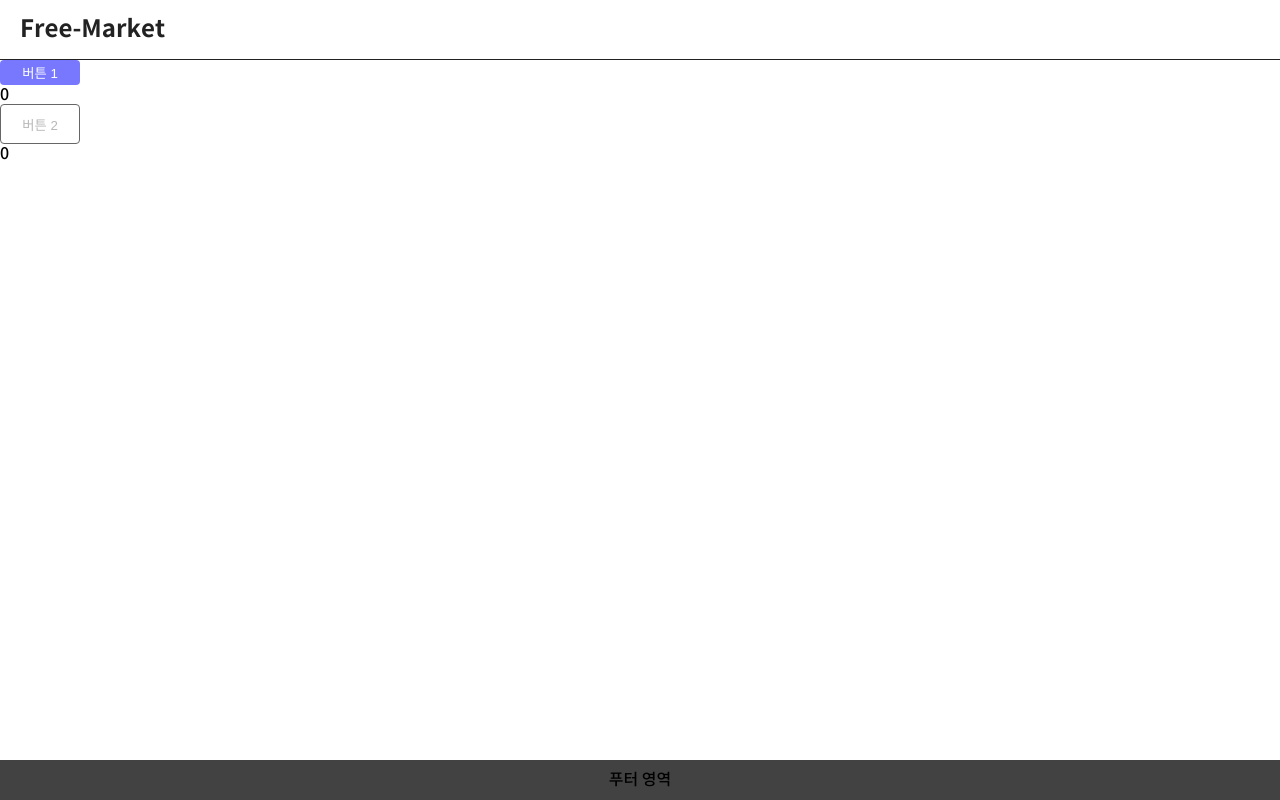
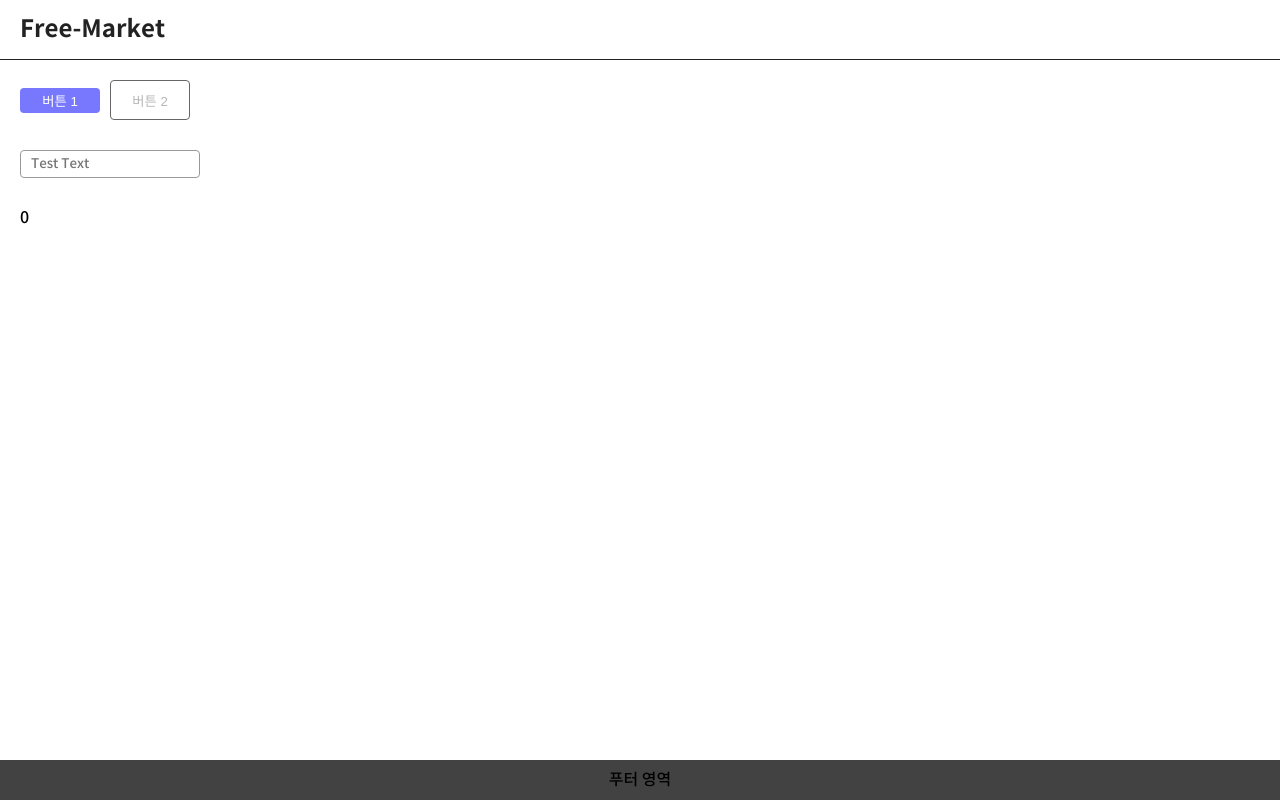
Before and after one commit to seohyun8592/free_market, a Next.js app: page / in a window 1280 px wide. Built offline with nearby package versions, Linux system fonts and the light colour scheme.

Commit message:
인풋 컴포넌트 작업중....

```diff
--- a/public/assets/styles/components/common/button/_button.scss
+++ b/public/assets/styles/components/common/button/_button.scss
@@ -12,4 +12,7 @@
     height: rem(40);
     border: rem(1) solid #666666;
   }
+  & + .btn {
+    margin-left: rem(10);
+  }
 }
--- /dev/null
+++ b/public/assets/styles/components/common/form/_form.scss
@@ -0,0 +1,18 @@
+.form {
+  &__wrap {
+    width: rem(180);
+  }
+}
+
+input {
+  height: rem(28);
+  border: rem(1) solid #999999;
+  border-radius: rem(4);
+  padding: 0 rem(10);
+
+  &[type="text"] {
+    &::placeholder {
+      color: #999999;
+    }
+  }
+}
--- a/public/assets/styles/components/layout/_main.module.scss
+++ b/public/assets/styles/components/layout/_main.module.scss
@@ -4,6 +4,9 @@ main {
   section {
     height: 100%;
     overflow: auto;
+    &.contents__wrap {
+      padding: rem(20);
+    }
   }
   .banner {
     &__container {
--- a/public/assets/styles/style.scss
+++ b/public/assets/styles/style.scss
@@ -5,13 +5,18 @@
 @import "base/reset";
 @import "base/font";
 
-// component
-// @import 'component/tab';
-
+// component > common
 @import "components/common/common";
 @import "components/common/button/button";
+@import "components/common/form/form";
+
 // layout
 @import "components/layout/header.module";
-// @import 'components/nav.module';
 @import "components/layout/footer.module";
 @import "components/layout/main.module";
+
+
+// 임시 스타일 (나중에 삭제 예정)
+.guide__wrap {
+    margin-bottom: rem(30);
+}
--- a/src/app/page.tsx
+++ b/src/app/page.tsx
@@ -2,7 +2,7 @@ import type { Metadata } from "next";
 import BaseInput from "@/components/base/Form/Input";
 import BaseSelect from "@/components/base/Form/Select";
 import BaseButton from "@/components/base/Button/Button";
-import ButtonGuide from "@/components/ButtonGuide";
+import ComponentsGuide from "@/components/ComponentsGuide";
 export const metadata: Metadata = {
   title: "Free-Market",
   description: "프리마켓에 오신걸 환영합니다.",
@@ -13,10 +13,10 @@ export const metadata: Metadata = {
 
 export default function MainPage() {
   return (
-    <section>
+    <section className="contents__wrap">
       {/* <BaseInput />
       <BaseSelect /> */}
-      <ButtonGuide />
+      <ComponentsGuide />
     </section>
   );
 }
--- a/src/components/ButtonGuide.tsx
+++ /dev/null
@@ -1,32 +0,0 @@
-"use client";
-import React, { useState } from "react";
-import BaseButton from "./base/Button/Button";
-
-export default function ButtonGuide() {
-  const [num, setNum] = useState(0);
-  const increamentCount = () => {
-    setNum((num) => num + 1);
-  };
-
-  return (
-    <>
-      <div>
-        <BaseButton increamentCount={increamentCount}>버튼 1</BaseButton>
-        <p>{num}</p>
-      </div>
-
-      <div>
-        <BaseButton
-          buttonProps={{
-            theme: "SECONDARY",
-            size: "MEDIUM",
-            disabled: true,
-          }}
-        >
-          버튼 2
-        </BaseButton>
-        <p>{num}</p>
-      </div>
-    </>
-  );
-}
--- /dev/null
+++ b/src/components/ComponentsGuide.tsx
@@ -0,0 +1,45 @@
+"use client";
+import React, { ChangeEvent, useState } from "react";
+import BaseButton from "./base/Button/Button";
+import BaseInput from "./base/Form/Input";
+
+export default function ComponentsGuide() {
+  const [num, setNum] = useState(0);
+  const [inputValue, setInputValue] = useState("");
+  const increamentCount = () => {
+    setNum((num) => num + 1);
+    console.log("클릭");
+  };
+
+  const textInputValue = (e: ChangeEvent<HTMLInputElement>) => {
+    setInputValue(e.target.value);
+    console.log("왜 나옴??", inputValue);
+  };
+
+  return (
+    <>
+      <div className='guide__wrap'>
+        <BaseButton onClick={increamentCount}>버튼 1</BaseButton>
+        <BaseButton
+          buttonProps={{
+            theme: "SECONDARY",
+            size: "MEDIUM",
+            disabled: true,
+          }}
+        >
+          버튼 2
+        </BaseButton>
+      </div>
+
+      <div className='guide__wrap'>
+        <BaseInput
+          onChange={textInputValue}
+          value={inputValue}
+          placeholder='Test Text'
+        ></BaseInput>
+      </div>
+
+      <p>{num}</p>
+    </>
+  );
+}
--- a/src/components/base/Button/Button.tsx
+++ b/src/components/base/Button/Button.tsx
@@ -7,12 +7,12 @@ import { ButtonProps } from "@/components/base/Button/ButtonTypes";
 import classNames from "classnames";
 
 type Props = {
-  increamentCount?: (event: MouseEvent<HTMLButtonElement>) => void;
+  onClick?: (event: MouseEvent<HTMLButtonElement>) => void;
   buttonProps?: ButtonProps;
-  children?: React.ReactNode
+  children?: React.ReactNode;
 };
 
-export default function BaseButton({ increamentCount, buttonProps, children }: Props) {
+export default function BaseButton({ onClick, buttonProps, children }: Props) {
   const {
     theme = "PRIMARY",
     size = "NONE",
@@ -23,7 +23,7 @@ export default function BaseButton({ increamentCount, buttonProps, children }: P
     <button
       {...buttonProps}
       className={classNames(BUTTON_THEME[theme], BUTTON_SIZE[size])}
-      onClick={increamentCount}
+      onClick={onClick}
     >
       {children}
     </button>
--- a/src/components/base/Form/Input.tsx
+++ b/src/components/base/Form/Input.tsx
@@ -1,8 +1,20 @@
-'use client'
-import React from 'react';
+"use client";
+import React, { ChangeEvent } from "react";
 
-export default function BaseInput() {
+interface Props {
+  onChange: (event: ChangeEvent<HTMLInputElement>) => void;
+  value: string;
+  placeholder?: string
+}
+
+export default function BaseInput({ onChange, value, placeholder }: Props) {
   return (
-    <input placeholder='텍스트를 입력해 주세요'></input>
+    <div className='form__wrap'>
+      <input
+        placeholder={placeholder || '텍스트를 입력해 주세요'}
+        onChange={onChange}
+        value={value}
+      ></input>
+    </div>
   );
 }
```
